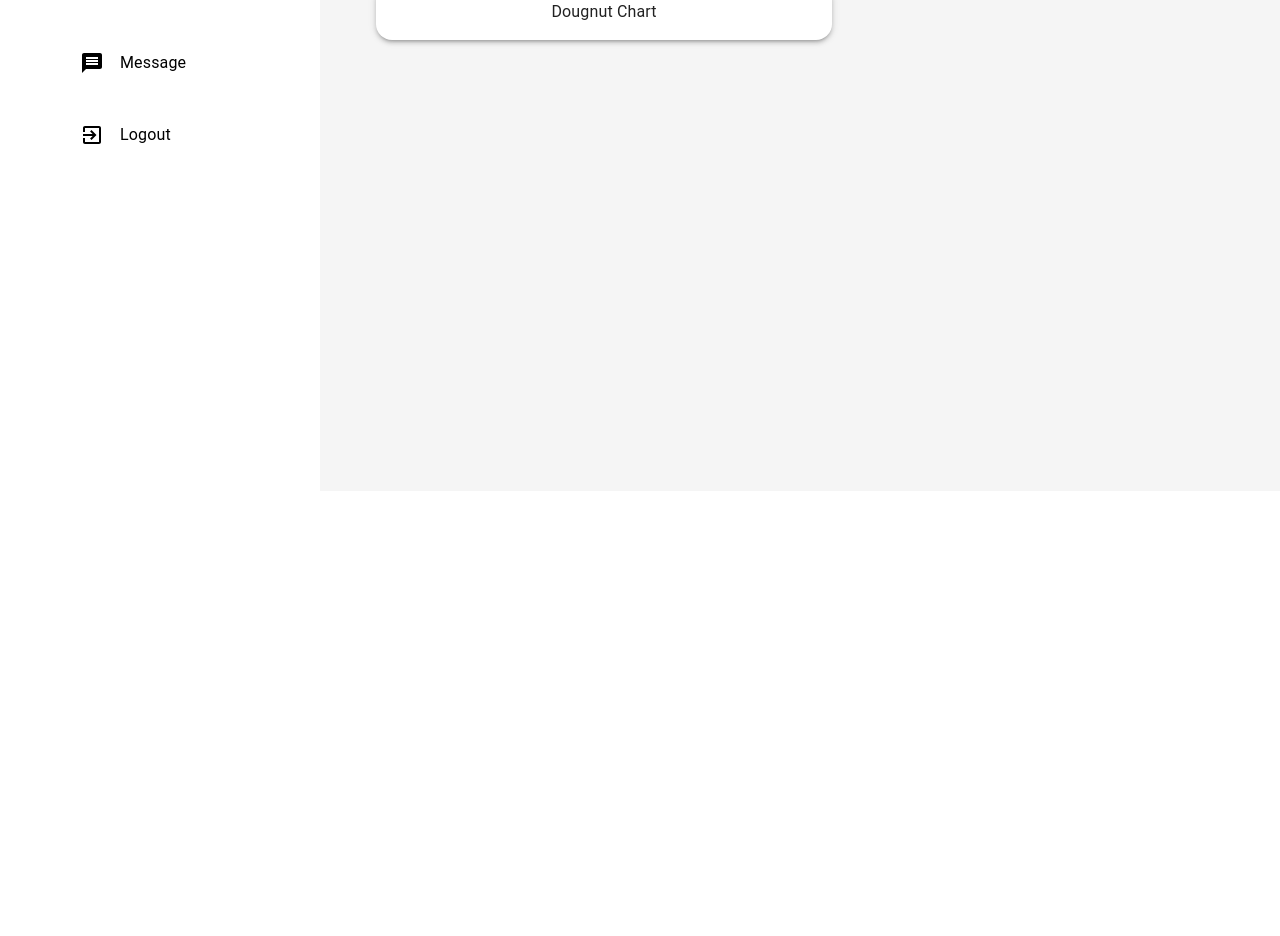
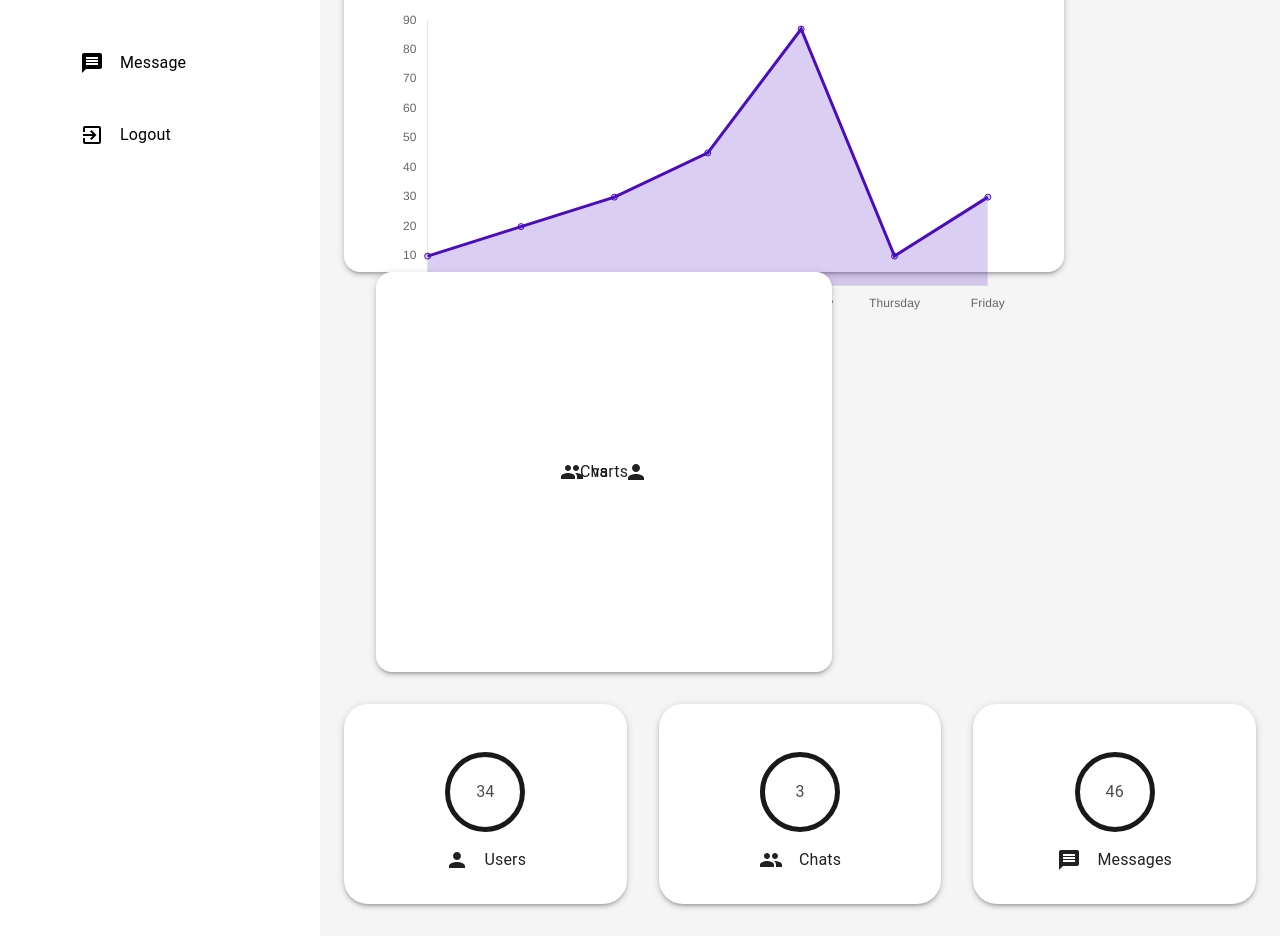
Before and after one commit to shethchirag/ChatApp, a React (Vite) app in the folder frontend/: page /admin/dashboard in a window 1280 px wide. Shown: the part 309-1245 px from the top of the page. Before the commit the page ends 800 px from the top, so only its background shows below. Built offline with nearby package versions, Linux system fonts and the light colour scheme.

Commit message:
line chart use last 7 days get function

```diff
--- a/frontend/src/components/Layout/constants/Color.js
+++ b/frontend/src/components/Layout/constants/Color.js
@@ -4,3 +4,5 @@
 export const MatBlack = "#1c1c1c";
 export const LinearGradient =
   "linear-gradient(rgb(255,225,209),rgb(249,159,159))";
+export const Purple = "rgba(75,12,192,1)";
+export const PurpleLight = "rgba(75, 12, 192, 0.2)";
--- /dev/null
+++ b/frontend/src/components/specific/Charts.jsx
@@ -0,0 +1,71 @@
+import {
+  Chart as ChartJS,
+  CategoryScale,
+  LinearScale,
+  PointElement,
+  LineElement,
+  Tooltip,
+  Legend,
+  Filler,
+  ArcElement,
+} from "chart.js";
+import { Line } from "react-chartjs-2";
+import { Purple, PurpleLight } from "../Layout/constants/Color";
+import { getLast7Days } from "../../lib/Features";
+
+ChartJS.register(
+  CategoryScale,
+  LinearScale,
+  PointElement,
+  LineElement,
+  Legend,
+  Tooltip,
+  Filler,
+  ArcElement
+);
+
+const labels = getLast7Days();
+
+const LineChartOptions = {
+  responsive: true,
+  plugins: {
+    legend: {
+      display: false,
+    },
+    title: {
+      display: false,
+    },
+  },
+  scales: {
+    x: {
+      grid: { display: false },
+    },
+    y: {
+      beginAtZero: true,
+      grid: { display: false },
+    },
+  },
+};
+
+const LineChart = ({ value = [] }) => {
+  const data = {
+    labels,
+    datasets: [
+      {
+        data: value,
+        label: "Revenue",
+        fill: true,
+        backgroundColor: PurpleLight,
+        borderColor: Purple,
+      },
+    ],
+  };
+
+  return <Line data={data} options={LineChartOptions} />;
+};
+
+const DoughnutChart = () => {
+  return <div>Charts</div>;
+};
+
+export { LineChart, DoughnutChart };
--- a/frontend/src/lib/Features.js
+++ b/frontend/src/lib/Features.js
@@ -1,3 +1,5 @@
+import moment from "moment";
+
 const fileFormat = (url = "") => {
   const fileExt = url.split(".").pop();
   if (fileExt === "mp4" || fileExt === "webm" || fileExt === "ogg") {
@@ -20,4 +22,15 @@
 
 const transformImage = (url = "", width = "100px") => url;
 
-export { fileFormat, transformImage };
+const getLast7Days = () => {
+  const CurrentDate = moment();
+  const Last7Days = [];
+  for (let i = 0; i < 7; i++) {
+    const dayDate = CurrentDate.clone().subtract(i, "days");
+    const dayName = dayDate.format("dddd");
+    Last7Days.unshift(dayName);
+  }
+  return Last7Days;
+};
+
+export { fileFormat, transformImage, getLast7Days };
--- a/frontend/src/pages/Admin/Dashboard.jsx
+++ b/frontend/src/pages/Admin/Dashboard.jsx
@@ -1,6 +1,9 @@
 import {
   AdminPanelSettings as AdminPanelSettingsIcon,
+  Group as GroupIcon,
+  Message as MessageIcon,
   Notifications as NotificationsIcon,
+  Person as PersonIcon,
 } from "@mui/icons-material";
 import AdminLayout from "../../components/Layout/AdminLayout";
 import {
@@ -17,6 +20,7 @@
   CurveButton,
   SearchInput,
 } from "../../components/style/VisuallyHidden";
+import { DoughnutChart, LineChart } from "../../components/specific/Charts";
 
 const Dashboard = () => {
   const AppBar = (
@@ -41,7 +45,20 @@
     </Paper>
   );
 
-  const Widgets = <></>;
+  const Widgets = (
+    <Stack
+      direction={{ xs: "column", sm: "row" }}
+      spacing={"2rem"}
+      justifyContent={"space-between"}
+      alignItems={"center"}
+      margin={"2rem 0"}
+    >
+      <Widget title={"Users"} value={34} Icon={<PersonIcon />} />
+      <Widget title={"Chats"} value={3} Icon={<GroupIcon />} />
+      <Widget title={"Messages"} value={46} Icon={<MessageIcon />} />
+    </Stack>
+  );
+
   return (
     <AdminLayout>
       <Container component={"main"}>
@@ -54,10 +71,13 @@
               borderRadius: "1rem",
               width: "100%",
               maxWidth: "45rem",
+              height: "25rem",
             }}
           >
-            <Typography>Last Messages</Typography>
-            {"chart"}
+            <Typography margin={"2rem 0"} variant="h4">
+              Last Messages
+            </Typography>
+            <LineChart value={[10, 20, 30, 45, 87, 10, 30]} />
           </Paper>
           <Paper
             elevation={3}
@@ -69,11 +89,22 @@
               alignItems: "center",
               width: { xs: "100%", sm: "50%" },
               position: "relative",
-
               maxwidth: "25rem",
+              height: "25rem",
             }}
           >
-            {"   Dougnut Chart"}
+            <DoughnutChart />
+            <Stack
+              position={"absolute"}
+              direction={"row"}
+              justifyContent={"center"}
+              alignItems={"center"}
+              spacing={"0.5rem"}
+              width={"100%"}
+              height={"100%"}
+            >
+              <GroupIcon /> <Typography /> vs <Typography /> <PersonIcon />
+            </Stack>
           </Paper>
         </Stack>
         {Widgets}
@@ -82,4 +113,42 @@
   );
 };
 
+const Widget = ({ title, value, Icon }) => (
+  <Paper
+    elevation={3}
+    sx={{
+      padding: "2rem",
+      margin: "2rem 0",
+      borderRadius: "1.5rem",
+      width: "20rem",
+    }}
+  >
+    <Stack alignItems={"center"} padding={"1rem"}>
+      <Typography
+        sx={{
+          color: "rgba(0,0,0,0.7)",
+          borderRadius: "50%",
+          border: `5px solid rgba(0,0,0,0.9)`,
+          width: "5rem",
+          height: "5rem",
+          display: "flex",
+          justifyContent: "center",
+          alignItems: "center",
+        }}
+      >
+        {value}
+      </Typography>
+    </Stack>
+    <Stack
+      direction={"row"}
+      spacing={"1rem"}
+      alignItems={"center"}
+      justifyContent={"center"}
+    >
+      {Icon}
+      <Typography>{title}</Typography>
+    </Stack>
+  </Paper>
+);
+
 export default Dashboard;
```
